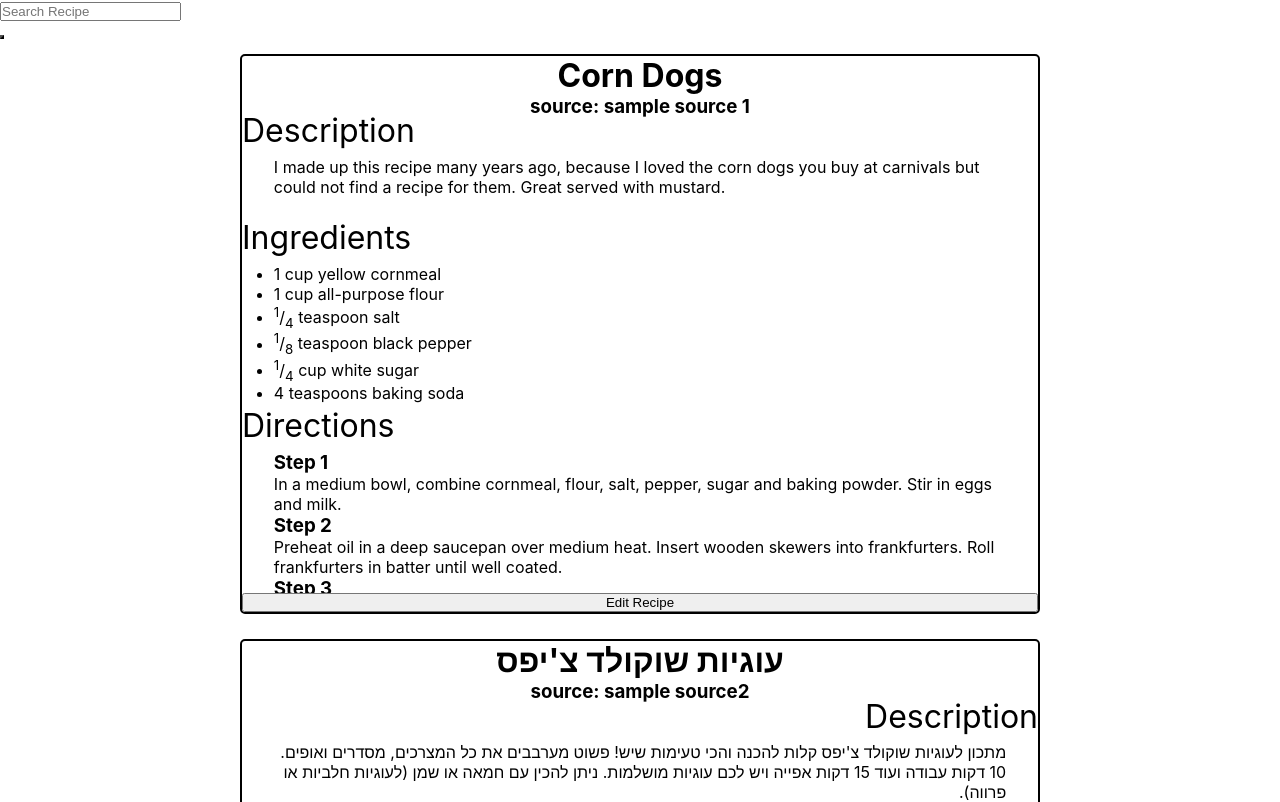
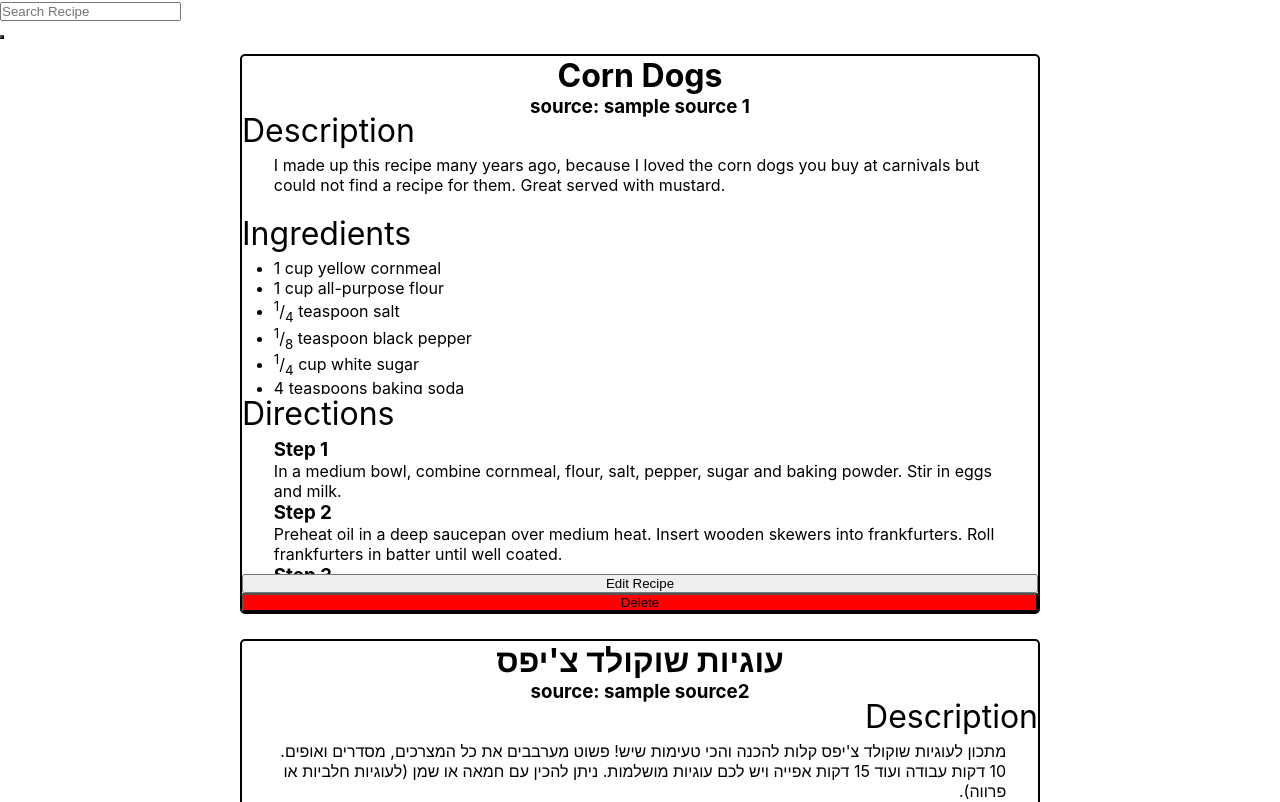
Before and after one commit to YotamGit/Recidex, a React (Create React App) app: page / in a window 1280 px wide. Shown: the top 802 px of the page. Built offline with nearby package versions, Linux system fonts and the light colour scheme.

Commit message:
add delete recipe

```diff
--- a/src/App.js
+++ b/src/App.js
@@ -92,13 +92,28 @@ function App() {
     );
   };
 
+  const deleteRecipe = (id) => {
+    var res = window.confirm(
+      "Delete Recipe: " +
+        recipes.filter((recipe) => recipe.id === id)[0].title +
+        "?"
+    );
+    if (res) {
+      setRecipes(recipes.filter((recipe) => recipe.id !== id));
+    }
+  };
+
   return (
     <div>
       <Search onChange={onRecipeSearch} />
       <Button color="white" text={search} />
 
       {recipes.length > 0 ? (
-        <Recipes recipes={recipes} onEditRecipe={onEditRecipe} />
+        <Recipes
+          recipes={recipes}
+          onEditRecipe={onEditRecipe}
+          deleteRecipe={deleteRecipe}
+        />
       ) : (
         "No Recipes To Show"
       )}
--- a/src/components/Recipe.js
+++ b/src/components/Recipe.js
@@ -3,8 +3,9 @@ import RecipeEditor from "./RecipeEditor";
 import Popup from "reactjs-popup";
 import "../styles/Recipe.css";
 import { marked } from "marked";
+import Button from "./Button";
 
-const Recipe = ({ recipe, onEditRecipe }) => {
+const Recipe = ({ recipe, onEditRecipe, deleteRecipe }) => {
   useEffect(() => {
     document.getElementById(recipe.id + "-recipe-description").innerHTML =
       marked.parse(recipe.description ? recipe.description : "");
@@ -54,6 +55,11 @@ const Recipe = ({ recipe, onEditRecipe }) => {
           </>
         )}
       </Popup>
+      <Button
+        text="Delete"
+        color="red"
+        onClick={() => deleteRecipe(recipe.id)}
+      />
     </div>
   );
 };
--- a/src/components/RecipeEditorSection.js
+++ b/src/components/RecipeEditorSection.js
@@ -9,6 +9,7 @@ const RecipeEditorSection = ({ sectionTitle, setData, data, setRtl, rtl }) => {
       "recipe-editor-" + sectionTitle.toLowerCase()
     ).innerHTML = marked.parse(data);
   }, [data, sectionTitle]);
+
   return (
     <div className="recipe-editor-section">
       <h2>{sectionTitle}</h2>
--- a/src/components/Recipes.js
+++ b/src/components/Recipes.js
@@ -1,10 +1,15 @@
 import Recipe from "./Recipe.js";
 import "../styles/Recipes.css";
-const Recipes = ({ recipes, onEditRecipe }) => {
+const Recipes = ({ recipes, onEditRecipe, deleteRecipe }) => {
   return (
     <div className="recipes-container">
       {recipes.map((recipe) => (
-        <Recipe key={recipe.id} recipe={recipe} onEditRecipe={onEditRecipe} />
+        <Recipe
+          key={recipe.id}
+          recipe={recipe}
+          onEditRecipe={onEditRecipe}
+          deleteRecipe={deleteRecipe}
+        />
       ))}
     </div>
   );
```
